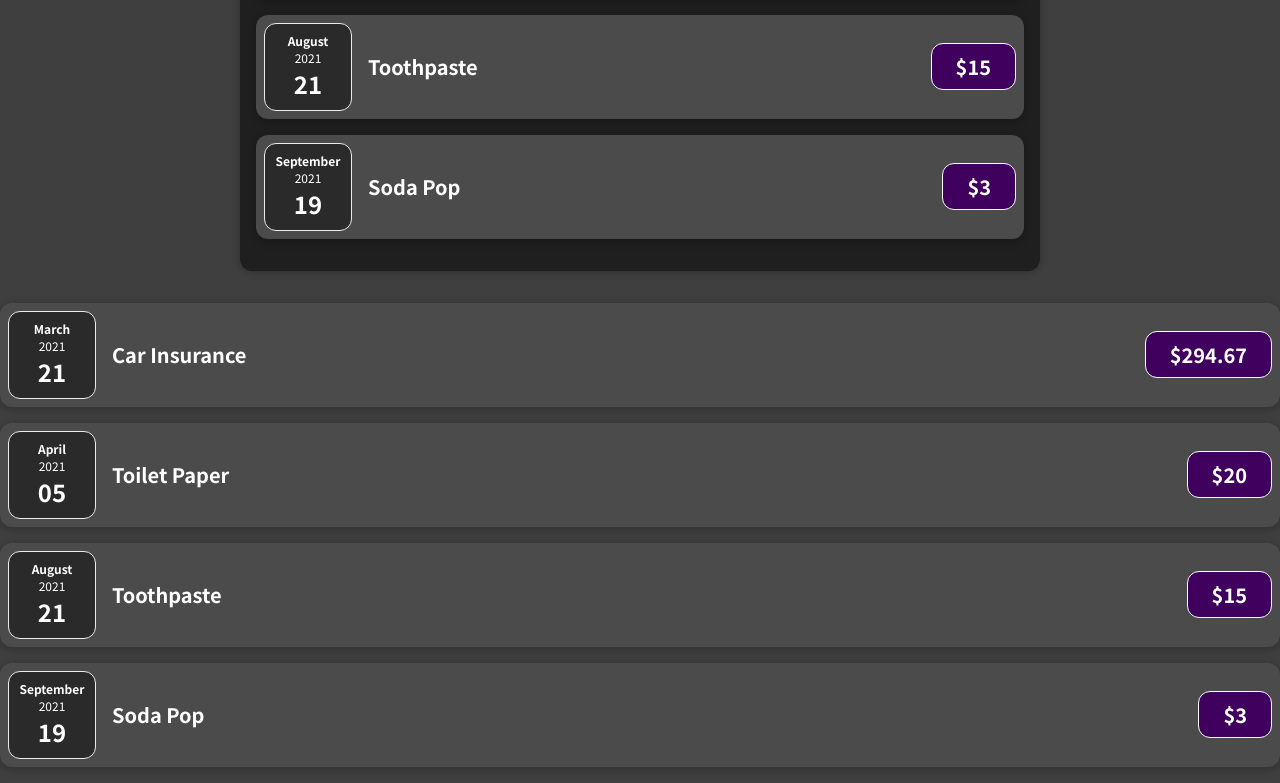
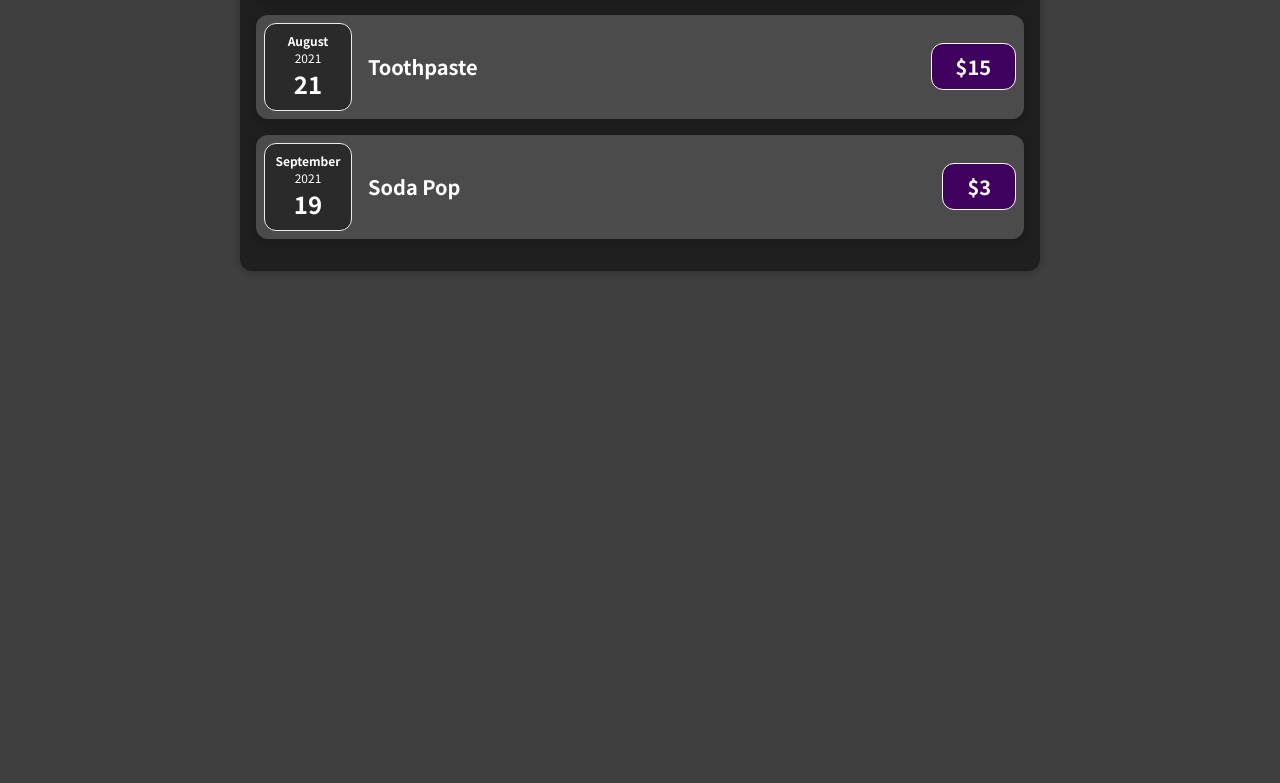
Before and after one commit to bduong94/react-complete-guide, a React (Create React App) app: page / in a window 1280 px wide. Shown: the part 344-1127 px from the top of the page. After the commit the page ends 800 px from the top, so only its background shows below. Built offline with nearby package versions, Linux system fonts and the light colour scheme.

Commit message:
Remove individual ExpenseItem components from App.js

```diff
--- a/src/App.js
+++ b/src/App.js
@@ -32,26 +32,6 @@ function App() {
     <div>
       <h2>Let's get started!</h2>
       <ExpenseItemList expenses={expenses} />
-      <ExpenseItem
-        title={expenses[0].title}
-        amount={expenses[0].amount}
-        date={expenses[0].date}
-      />
-      <ExpenseItem
-        title={expenses[1].title}
-        amount={expenses[1].amount}
-        date={expenses[1].date}
-      />
-      <ExpenseItem
-        title={expenses[2].title}
-        amount={expenses[2].amount}
-        date={expenses[2].date}
-      />
-      <ExpenseItem
-        title={expenses[3].title}
-        amount={expenses[3].amount}
-        date={expenses[3].date}
-      />
     </div>
   );
 }
```
